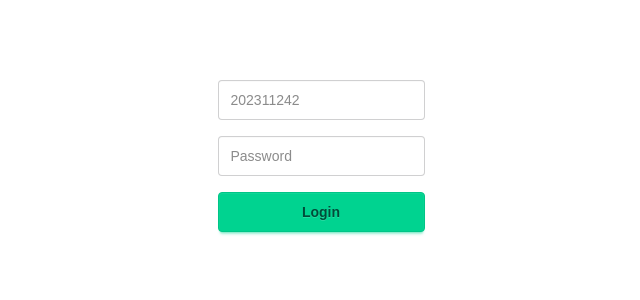
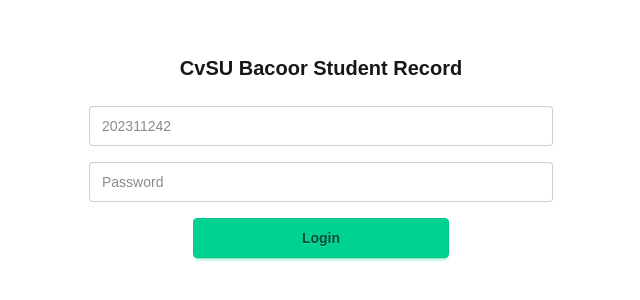
Before and after one commit to JeremyPoliquit/midterm-project, a Next.js app in the folder frontend/: page / in a window 1280 px wide. Shown: the part 244-544 px from the top of the page, without its empty margins (319-959 px from the left). Built offline with nearby package versions, Linux system fonts and the light colour scheme.

Commit message:
ui input improvement

```diff
--- a/frontend/src/app/page.jsx
+++ b/frontend/src/app/page.jsx
@@ -54,45 +54,68 @@
   };
 
   return (
-    <div
-      className="flex justify-center items-center"
-      style={{ minHeight: "100vh" }}
-    >
-      <form onSubmit={handleSubmit} className="flex flex-col gap-4">
+    <div className="flex justify-center items-center min-h-screen">
+      <div className="w-full max-w-lg px-6">
+        <h1 className="text-xl font-semibold text-center mb-6">
+          CvSU Bacoor Student Record
+        </h1>
+
+        <form onSubmit={handleSubmit} className="flex flex-col gap-4 max-w-lg">
           {/* Student Number Input */}
           <div>
-          <label className="input validator">
+            <label className="input validator w-full">
               <input
                 type="text"
                 name="student_number"
                 onChange={handleChange}
                 placeholder="202311242"
+                minLength={9}
+                title="Must be 8 whole numbers only"
                 required
               />
             </label>
+            <p className="validator-hint hidden">
+              Must be 9 whole numbers only
+              <br />
+              No any words
+              <br />
+              No special characters
+            </p>
           </div>
 
           {/* Password Input */}
           <div>
-          <label className="input validator">
+            <label className="input validator w-full">
               <input
                 type="password"
                 name="user_password"
                 onChange={handleChange}
                 required
                 placeholder="Password"
-              minLength={8}
+                minLength="8"
                 pattern="(?=.*\d)(?=.*[a-z])(?=.*[A-Z]).{8,}"
                 title="Must be more than 8 characters, including number, lowercase letter, uppercase letter"
               />
             </label>
+            <p className="validator-hint hidden">
+              Must be more than 8 characters, including
+              <br />
+              At least one number
+              <br />
+              At least one lowercase letter
+              <br />
+              At least one uppercase letter
+            </p>
           </div>
 
           {/* Submit Button */}
+          <div className="flex justify-center">
             <button type="submit" className="btn btn-success btn-wide">
               Login
             </button>
+          </div>
         </form>
+      </div>
     </div>
   );
 };
```
Lines whose indentation alone changed are shown as unchanged.
